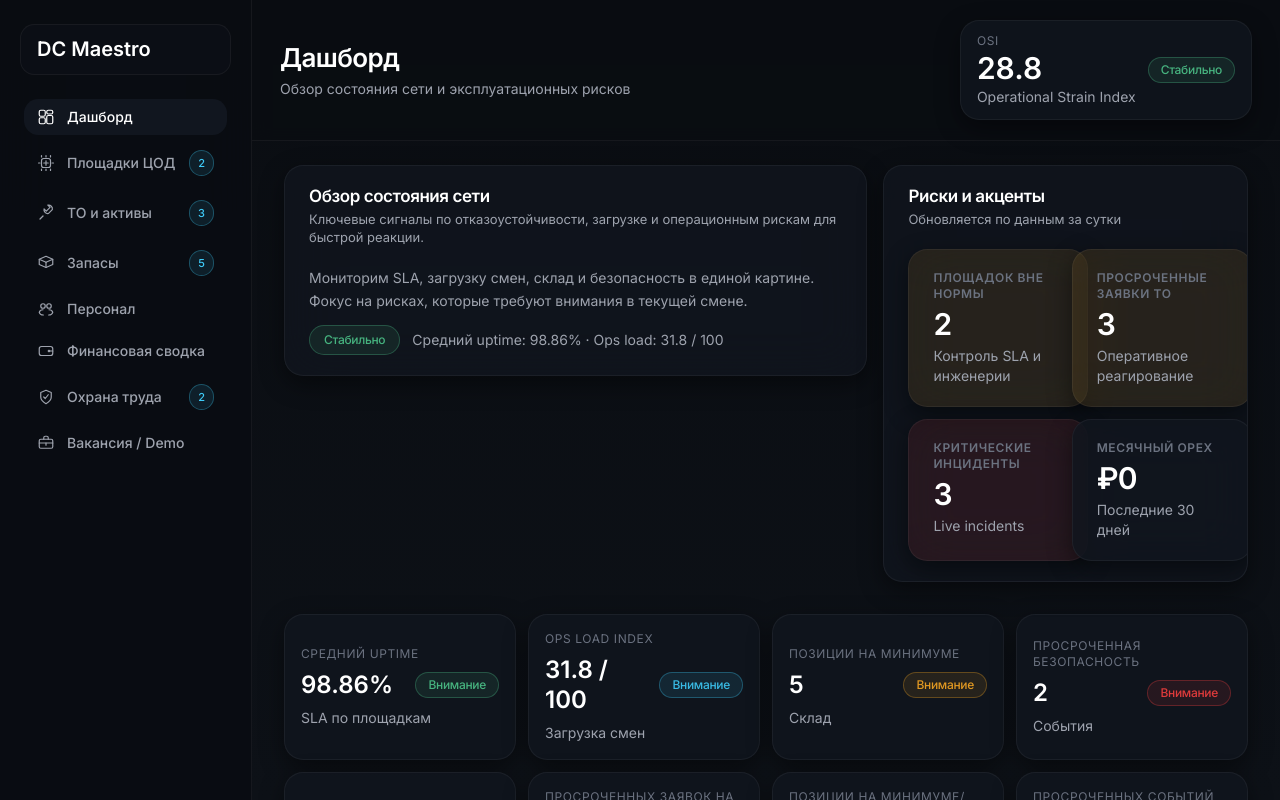
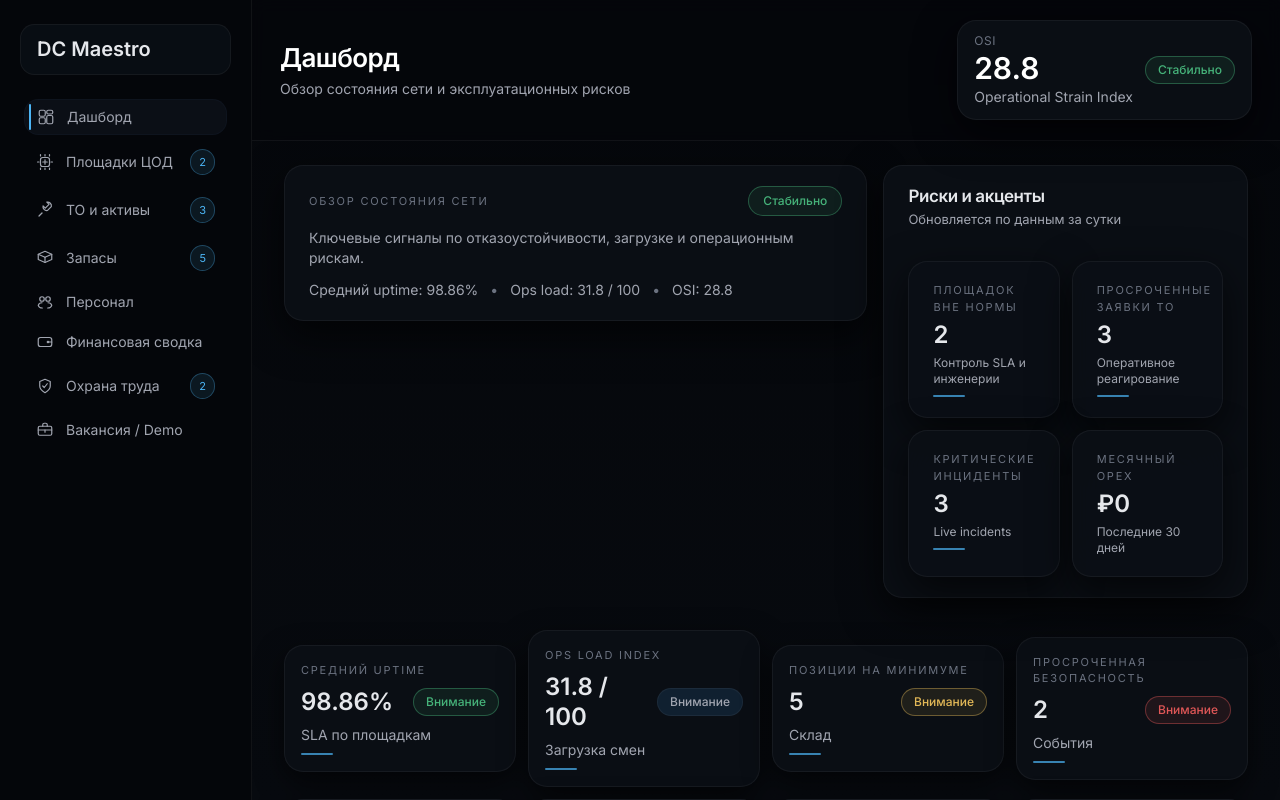
Before and after one commit to QuantumKeyUYU/dc-maestro, a React (Vite) app: page / in a window 1280 px wide. Built offline with nearby package versions, Linux system fonts and the light colour scheme.

Commit message:
Refine luxe hi-tech UI styling

```diff
--- a/src/app/App.tsx
+++ b/src/app/App.tsx
@@ -143,20 +143,20 @@ export default function App() {
   const osiToneDisplay = hasOsiData ? osiTone : 'neutral';
 
   return (
-    <div className="min-h-screen bg-base-950 bg-gradient-to-b from-base-950 to-base-900 text-text-primary relative">
+    <div className="min-h-screen bg-gradient-to-b from-surface-base to-surface-soft text-text-primary relative">
       <div className="flex h-screen overflow-hidden relative">
-        <aside className="w-[260px] lg:w-[252px] md:w-[240px] sm:w-[220px] bg-base-950/95 border-r border-white/5 px-6 py-6 flex flex-col gap-6 backdrop-blur-xl">
+        <aside className="w-[260px] lg:w-[252px] md:w-[240px] sm:w-[220px] bg-surface-base/95 border-r border-white/5 px-6 py-6 flex flex-col gap-6 backdrop-blur-xl">
           <NavLink
             to="/"
             className={({ isActive }) =>
               clsx(
-                'block -mx-1 px-4 py-3 rounded-xl transition text-left space-y-1 border border-white/5 bg-base-900/70',
-                'hover:bg-base-900 text-white',
-                isActive && 'bg-base-850 text-white border border-base-800'
+                'block -mx-1 px-4 py-3 rounded-xl transition text-left space-y-1 border border-white/5 bg-surface-card/80',
+                'hover:bg-surface-card/90 text-text-primary',
+                isActive && 'bg-surface-card text-text-primary border border-surface-raised/80'
               )
             }
           >
-            <div className="text-xl font-semibold text-white leading-tight">{strings.headers.appTitle}</div>
+            <div className="text-xl font-semibold text-text-primary leading-tight">{strings.headers.appTitle}</div>
           </NavLink>
           <nav className="flex flex-col gap-1.5 text-[15px]">
             {navItems.map((item) => {
@@ -168,10 +168,10 @@ export default function App() {
                   title={item.badge?.tooltip ?? item.label}
                   className={({ isActive }) =>
                     clsx(
-                      'relative flex items-center gap-3 px-3 py-2 rounded-xl font-medium text-sm text-text-secondary transition-colors border border-transparent',
+                      'flex items-center gap-3 rounded-xl px-3 py-2 text-sm text-text-secondary transition-colors',
                       isActive
-                        ? 'bg-base-850 text-white border-base-800'
-                        : 'hover:bg-base-900 hover:text-white'
+                        ? 'bg-surface-card text-text-primary border border-surface-raised/80 relative before:absolute before:left-1 before:top-1 before:bottom-1 before:w-[2px] before:rounded-full before:bg-accent-primary'
+                        : 'hover:bg-surface-soft/70'
                     )
                   }
                 >
@@ -180,7 +180,7 @@ export default function App() {
                       <Icon className="w-[18px] h-[18px] text-current" />
                       <span className="flex-1 min-w-0 text-left leading-tight text-current relative truncate">{item.label}</span>
                       {item.badge ? (
-                        <span className="ml-auto inline-flex items-center justify-center rounded-full bg-accent-azure/10 text-accent-azure text-[11px] px-2 py-[2px] border border-accent-azure/30">
+                        <span className="ml-auto inline-flex items-center justify-center rounded-full bg-accent-primary/10 text-accent-primary text-[11px] px-2 py-[2px] border border-accent-primary/30">
                           {item.badge.value}
                         </span>
                       ) : null}
@@ -193,7 +193,7 @@ export default function App() {
         </aside>
 
         <main className="flex-1 overflow-y-auto scrollbar-thin relative z-0">
-          <header className="sticky top-0 z-10 bg-base-950/85 backdrop-blur border-b border-white/5 px-7 py-5 flex flex-col gap-3 lg:flex-row lg:items-center lg:justify-between">
+          <header className="sticky top-0 z-10 bg-surface-base/85 backdrop-blur border-b border-white/5 px-7 py-5 flex flex-col gap-3 lg:flex-row lg:items-center lg:justify-between">
             <SectionHeader
               as="h1"
               label={currentPage.label ?? undefined}
@@ -208,13 +208,17 @@ export default function App() {
               className="self-start w-full lg:w-auto"
               resetKey={pathname}
             >
-              <div className="flex items-center gap-3 rounded-2xl border border-white/5 bg-base-850/80 px-4 py-3 shadow-luxe-card">
+              <div className="flex items-center gap-3 rounded-2xl border border-white/5 bg-surface-card/95 px-4 py-3 shadow-[0_14px_40px_rgba(0,0,0,0.65)]">
                 <div className="space-y-1">
                   <div className="text-xs uppercase tracking-wider text-text-muted">OSI</div>
                   <div className="text-3xl font-semibold text-white leading-none">{osiValueDisplay}</div>
                   <div className="text-sm text-text-secondary">Operational Strain Index</div>
                 </div>
-                <StatusPill label={osiStateDisplay} tone={osiToneDisplay} size="sm" />
+                <StatusPill
+                  label={osiStateDisplay}
+                  variant={osiToneDisplay === 'danger' ? 'danger' : osiToneDisplay === 'warning' ? 'warn' : 'ok'}
+                  size="sm"
+                />
               </div>
             </InfoTooltip>
           </header>
--- a/src/index.css
+++ b/src/index.css
@@ -8,20 +8,20 @@
   }
 
   body {
-    @apply bg-base-950 bg-gradient-to-b from-base-950 to-base-900 text-text-primary antialiased;
+    @apply bg-surface-base text-text-primary antialiased;
     font-family: 'Inter', system-ui, -apple-system, BlinkMacSystemFont, 'Segoe UI', sans-serif;
   }
 
-  h1, h2, h3 {
-    @apply text-white tracking-tight;
-  }
-
   h1 {
-    @apply text-2xl font-semibold;
+    @apply text-2xl font-semibold tracking-tight text-text-primary;
   }
 
   h2 {
-    @apply text-xl font-medium;
+    @apply text-xl font-semibold tracking-tight text-text-primary;
+  }
+
+  h3 {
+    @apply text-lg font-medium tracking-tight text-text-primary;
   }
 
   .subtitle {
--- a/src/modules/dashboard/DashboardPage.tsx
+++ b/src/modules/dashboard/DashboardPage.tsx
@@ -61,8 +61,11 @@ export function DashboardPage() {
         ? 'Сеть в целом: Предупреждение'
         : 'Сеть в целом: Критично';
 
+  const networkVariant = networkTone === 'success' ? 'ok' : networkTone === 'warning' ? 'warn' : 'danger';
+
   const osiTone = osi.category === 'critical' ? 'danger' : osi.category === 'watch' ? 'warning' : 'success';
   const osiState = osi.category === 'critical' ? 'Критично' : osi.category === 'watch' ? 'Повышенная нагрузка' : 'Стабильно';
+  const osiVariant = osiTone === 'success' ? 'ok' : osiTone === 'warning' ? 'warn' : 'danger';
 
   const problemSites = sites.filter((site) => site.status !== 'healthy').length;
 
@@ -242,23 +245,28 @@ export function DashboardPage() {
   return (
     <div className="space-y-8">
       <div className="grid gap-4 xl:grid-cols-[1.6fr,1fr] items-start">
-        <Card title="Обзор состояния сети" subtitle="Ключевые сигналы по отказоустойчивости, загрузке и операционным рискам для быстрой реакции.">
-          <div className="space-y-3 text-text-secondary">
-            <p className="text-sm leading-relaxed">
-              Мониторим SLA, загрузку смен, склад и безопасность в единой картине. Фокус на рисках, которые требуют внимания в текущей смене.
+        <Card className="flex flex-col gap-3">
+          <div className="flex items-center justify-between">
+            <div className="text-[11px] uppercase tracking-[0.16em] text-text-muted">Обзор состояния сети</div>
+            <StatusPill variant={networkVariant} label={networkStatusText.replace('Сеть в целом: ', '')} />
+          </div>
+          <p className="text-sm text-text-secondary max-w-2xl">
+            Ключевые сигналы по отказоустойчивости, загрузке и операционным рискам.
           </p>
-            <div className="flex flex-wrap items-center gap-3">
-              <StatusPill label={networkStatusText.replace('Сеть в целом: ', '')} tone={networkTone} />
-              <span className="text-sm text-text-secondary">Средний uptime: {networkUptime.toFixed(2)}% · Ops load: {avgOpsLoad.toFixed(1)} / 100</span>
-            </div>
+          <div className="flex flex-wrap items-center gap-3 text-text-secondary">
+            <span>Средний uptime: {networkUptime.toFixed(2)}%</span>
+            <span className="text-text-muted">•</span>
+            <span>Ops load: {avgOpsLoad.toFixed(1)} / 100</span>
+            <span className="text-text-muted">•</span>
+            <span>OSI: {osi.value.toFixed(1)}</span>
           </div>
         </Card>
-        <Card title="Риски и акценты" subtitle="Обновляется по данным за сутки">
+        <Card className="flex flex-col gap-3" title="Риски и акценты" subtitle="Обновляется по данным за сутки">
           <div className="grid grid-cols-1 sm:grid-cols-2 gap-3">
-            <KpiBadge label="Площадок вне нормы" value={problemSites} helperText="Контроль SLA и инженерии" tone={problemSites === 0 ? 'neutral' : 'warning'} />
-            <KpiBadge label="Просроченные заявки ТО" value={overdueWorkOrders} helperText="Оперативное реагирование" tone={overdueWorkOrders === 0 ? 'neutral' : 'warning'} />
+            <KpiBadge label="Площадок вне нормы" value={problemSites} helperText="Контроль SLA и инженерии" tone={problemSites === 0 ? 'neutral' : 'warn'} />
+            <KpiBadge label="Просроченные заявки ТО" value={overdueWorkOrders} helperText="Оперативное реагирование" tone={overdueWorkOrders === 0 ? 'neutral' : 'warn'} />
             <KpiBadge label="Критические инциденты" value={incidents.filter((i) => i.severity === 'critical' && !i.resolvedAt).length} helperText="Live incidents" tone={incidents.some((i) => i.severity === 'critical' && !i.resolvedAt) ? 'danger' : 'neutral'} />
-            <KpiBadge label="Месячный OPEX" value={`₽${monthlyOpex.toLocaleString('ru-RU')}`} helperText="Последние 30 дней" tone="info" />
+            <KpiBadge label="Месячный OPEX" value={`₽${monthlyOpex.toLocaleString('ru-RU')}`} helperText="Последние 30 дней" />
           </div>
         </Card>
       </div>
@@ -269,18 +277,35 @@ export function DashboardPage() {
             key={`${metric.label}-${idx}`}
             type="button"
             onClick={metric.onClick}
+            className={clsx('text-left focus:outline-none', metric.onClick && 'group')}
+          >
+            <div
               className={clsx(
-              'text-left focus:outline-none focus-visible:ring-1 focus-visible:ring-accent-azure/45 rounded-2xl border border-white/5 bg-base-850/80 px-4 py-4 shadow-luxe-card transition',
-              metric.onClick ? 'hover:-translate-y-[2px]' : ''
+                'rounded-2xl border border-white/5 bg-surface-card/95 px-4 py-4 shadow-[0_10px_28px_rgba(0,0,0,0.6)] transition-transform',
+                metric.onClick && 'group-hover:-translate-y-[1px]'
               )}
             >
               <div className="space-y-2">
-              <div className="text-xs uppercase tracking-wider text-text-muted">{metric.label}</div>
+                <div className="text-[11px] uppercase tracking-[0.16em] text-text-muted">{metric.label}</div>
                 <div className="flex items-center justify-between gap-2">
-                <div className="text-2xl font-semibold text-white leading-tight">{metric.value}</div>
-                <StatusPill label={metric.value === 0 ? 'Норма' : 'Внимание'} tone={metric.tone ?? 'neutral'} size="sm" />
+                  <div className="text-2xl font-semibold text-text-primary leading-tight">{metric.value}</div>
+                  <StatusPill
+                    label={metric.value === 0 ? 'Норма' : 'Внимание'}
+                    variant={
+                      metric.tone === 'danger'
+                        ? 'danger'
+                        : metric.tone === 'warning'
+                          ? 'warn'
+                          : metric.tone === 'success'
+                            ? 'ok'
+                            : 'neutral'
+                    }
+                    size="sm"
+                  />
                 </div>
                 {metric.helperText ? <div className="text-sm text-text-secondary">{metric.helperText}</div> : null}
+                <div className="mt-2 h-[2px] w-8 rounded-full bg-accent-primary/70" />
+              </div>
             </div>
           </button>
         ))}
@@ -320,12 +345,27 @@ export function DashboardPage() {
               {filteredAlerts.map((alert) => {
                 const tone = alert.priority.includes('Крит') ? 'danger' : alert.priority.includes('Проср') ? 'warning' : 'warning';
                 return (
-                  <TableRow key={`${alert.type}-${alert.id}`} row={alert}>
+                  <TableRow
+                    key={`${alert.type}-${alert.id}`}
+                    row={alert}
+                    className={clsx(
+                      'border-b border-white/5',
+                      tone === 'danger'
+                        ? 'border-l-2 border-l-status-danger/80'
+                        : tone === 'warning'
+                          ? 'border-l-2 border-l-status-warn/80'
+                          : undefined
+                    )}
+                  >
                     <td className="pr-4 font-medium text-white">{alert.type}</td>
                     <td className="pr-4 text-text-primary">{alert.description}</td>
                     <td className="pr-4 text-center text-text-secondary">{alert.siteId}</td>
                     <td className="pr-4">
-                      <StatusPill label={alert.priority} tone={tone} size="sm" />
+                      <StatusPill
+                        label={alert.priority}
+                        variant={tone === 'danger' ? 'danger' : tone === 'warning' ? 'warn' : 'neutral'}
+                        size="sm"
+                      />
                     </td>
                     <td className="pr-2 text-right">
                       <CtaButton
@@ -355,7 +395,7 @@ export function DashboardPage() {
 
       <div className="grid gap-7 xl:grid-cols-[2fr,1fr] items-start">
         <Card className="xl:col-span-1" title="Состояние сети" subtitle="Uptime по площадкам">
-          <div className="h-80 bg-base-850/80 rounded-2xl border border-white/5 p-2">
+          <div className="h-80 bg-surface-soft/80 rounded-2xl border border-white/5 p-2">
             <ResponsiveContainer width="100%" height="100%">
               <BarChart data={chartData} barCategoryGap={18}>
                 <CartesianGrid strokeDasharray="3 3" stroke="rgba(230,231,235,0.08)" vertical={false} />
@@ -371,7 +411,7 @@ export function DashboardPage() {
                   }}
                   cursor={{ fill: 'rgba(22,27,35,0.4)' }}
                 />
-                <Bar dataKey="uptime" fill="#3ECBF8" stroke="#3ECBF8" strokeWidth={2} radius={[8, 8, 4, 4]} />
+                <Bar dataKey="uptime" fill="#4CB5F5" stroke="#4CB5F5" strokeWidth={2} radius={[8, 8, 4, 4]} />
               </BarChart>
             </ResponsiveContainer>
           </div>
@@ -409,7 +449,7 @@ export function DashboardPage() {
         <Card title="Быстрый переход по ролям" subtitle="Навигация по ключевым потокам">
           <div className="grid grid-cols-1 gap-3">
             {roleShortcuts.map((role) => (
-              <div key={role.title} className="flex items-center justify-between rounded-2xl border border-white/5 bg-base-850/80 px-4 py-3">
+              <div key={role.title} className="flex items-center justify-between rounded-2xl border border-white/5 bg-surface-card/90 px-4 py-3">
                 <div className="space-y-1">
                   <div className="text-sm font-semibold text-white">{role.title}</div>
                   <p className="text-xs text-text-secondary">{role.metric}</p>
@@ -425,15 +465,15 @@ export function DashboardPage() {
         <Card title="Площадки" subtitle="Uptime, reliability и capacity">
           <div className="flex flex-col gap-4">
             {withScores.slice(0, 3).map((site) => (
-              <div key={site.id} className="flex items-center justify-between rounded-2xl border border-white/5 bg-base-850/70 px-4 py-3">
+              <div key={site.id} className="flex items-center justify-between rounded-2xl border border-white/5 bg-surface-card/90 px-4 py-3">
                 <div className="space-y-1">
                   <div className="text-sm font-semibold text-white">{site.name}</div>
                   <div className="text-xs text-text-secondary">{site.region}</div>
                 </div>
                 <div className="flex items-center gap-2">
-                  <StatusPill label={`Uptime ${site.uptime.toFixed(1)}%`} tone="info" size="sm" />
-                  <StatusPill label={`Reliab. ${site.reliability.toFixed(1)}`} tone="success" size="sm" />
-                  <StatusPill label={`Cap ${site.capacity.toFixed(1)}%`} tone="warning" size="sm" />
+                  <StatusPill label={`Uptime ${site.uptime.toFixed(1)}%`} variant="ok" size="sm" />
+                  <StatusPill label={`Reliab. ${site.reliability.toFixed(1)}`} variant="ok" size="sm" />
+                  <StatusPill label={`Cap ${site.capacity.toFixed(1)}%`} variant="warn" size="sm" />
                 </div>
               </div>
             ))}
--- a/src/shared/components/Card.tsx
+++ b/src/shared/components/Card.tsx
@@ -7,14 +7,16 @@ export function Card({ children, className, title, subtitle, interactive = false
   return (
     <div
       className={clsx(
-        'group relative overflow-hidden rounded-2xl border border-white/5 bg-base-850/80 shadow-[0_8px_24px_rgba(0,0,0,0.45)] backdrop-blur-xl transition duration-150 px-6 py-5',
-        interactive && 'hover:-translate-y-[2px] hover:shadow-[0_10px_28px_rgba(0,0,0,0.55)] cursor-pointer',
+        'bg-surface-card/95 border border-white/5 rounded-2xl',
+        'shadow-[0_14px_40px_rgba(0,0,0,0.65)] backdrop-blur-xl',
+        'transition-transform duration-150 px-6 py-5',
+        interactive && 'hover:-translate-y-[1px] cursor-pointer',
         className
       )}
     >
       {(title || subtitle) && (
         <div className="mb-5 space-y-1">
-          {title && <div className="text-[17px] font-semibold text-white tracking-tight leading-tight">{title}</div>}
+          {title && <div className="text-[17px] font-semibold text-text-primary tracking-tight leading-tight">{title}</div>}
           {subtitle && <div className="text-[13px] text-text-secondary leading-snug">{subtitle}</div>}
         </div>
       )}
--- a/src/shared/components/KpiBadge.tsx
+++ b/src/shared/components/KpiBadge.tsx
@@ -4,39 +4,35 @@ import { Card } from './Card';
 interface KpiBadgeProps {
   label: string;
   value: string | number;
-  tone?: 'neutral' | 'success' | 'warning' | 'danger' | 'info';
   helperText?: string;
+  tone?: 'neutral' | 'ok' | 'warn' | 'danger' | 'success' | 'warning' | 'info';
 }
 
-const toneSurface: Record<NonNullable<KpiBadgeProps['tone']>, string> = {
-  neutral: 'border-white/5 bg-base-850/80',
-  success: 'border-status-ok/30 bg-status-ok/10',
-  warning: 'border-status-warn/30 bg-status-warn/10',
-  danger: 'border-status-danger/30 bg-status-danger/10',
-  info: 'border-accent-azure/30 bg-accent-azure/10'
-};
+export function KpiBadge({ label, value, helperText, tone = 'neutral' }: KpiBadgeProps) {
+  const accentTone =
+    tone === 'danger'
+      ? 'danger'
+      : tone === 'warn' || tone === 'warning'
+        ? 'warn'
+        : tone === 'success' || tone === 'info'
+          ? 'ok'
+          : 'neutral';
 
-const toneValue: Record<NonNullable<KpiBadgeProps['tone']>, string> = {
-  neutral: 'text-white',
-  success: 'text-status-ok',
-  warning: 'text-status-warn',
-  danger: 'text-status-danger',
-  info: 'text-accent-azure'
-};
-
-export function KpiBadge({ label, value, tone = 'neutral', helperText }: KpiBadgeProps) {
   return (
     <Card
       className={clsx(
-        'inline-flex min-w-[180px] flex-col gap-2 px-5 py-4 transition-all hover:-translate-y-[2px] hover:shadow-[0_10px_28px_rgba(0,0,0,0.55)]',
-        toneSurface[tone]
+        'flex flex-col gap-1 rounded-2xl border border-white/5 bg-surface-card/95',
+        'px-4 py-3 shadow-[0_10px_28px_rgba(0,0,0,0.6)]'
       )}
     >
-      <div className="flex flex-col gap-1 leading-tight">
-        <span className="text-xs font-semibold uppercase tracking-wider text-text-muted">{label}</span>
-        <span className={clsx('text-3xl font-semibold tracking-tight text-white', toneValue[tone])}>{value}</span>
-        {helperText ? <span className="text-sm text-text-secondary">{helperText}</span> : null}
-      </div>
+      <div className="text-[11px] uppercase tracking-[0.16em] text-text-muted">{label}</div>
+      <div className="text-2xl font-semibold text-text-primary">{value}</div>
+      {helperText && <div className="text-xs text-text-secondary">{helperText}</div>}
+      {accentTone !== 'neutral' && (
+        <div className="flex items-center gap-2 pt-1">
+          <div className="h-[2px] w-8 rounded-full bg-accent-primary/70" />
+        </div>
+      )}
     </Card>
   );
 }
--- a/src/shared/components/StatusPill.tsx
+++ b/src/shared/components/StatusPill.tsx
@@ -2,29 +2,34 @@ import clsx from 'clsx';
 
 interface StatusPillProps {
   label: string;
+  variant?: 'neutral' | 'ok' | 'warn' | 'danger';
   tone?: 'neutral' | 'success' | 'warning' | 'danger' | 'info';
   size?: 'md' | 'sm';
 }
 
-export function StatusPill({ label, tone = 'neutral', size = 'md' }: StatusPillProps) {
-  const toneClass = {
-    neutral: 'bg-white/5 text-text-primary border-white/15',
-    success: 'bg-status-ok/10 text-status-ok border-status-ok/30',
-    warning: 'bg-status-warn/10 text-status-warn border-status-warn/30',
-    danger: 'bg-status-danger/10 text-status-danger border-status-danger/30',
-    info: 'bg-accent-azure/10 text-accent-azure border-accent-azure/30'
-  }[tone];
+export function StatusPill({ label, tone = 'neutral', variant, size = 'md' }: StatusPillProps) {
+  const resolvedVariant = variant ??
+    {
+      success: 'ok',
+      warning: 'warn',
+      danger: 'danger',
+      info: 'warn',
+      neutral: 'neutral'
+    }[tone];
 
-  const sizeClass = size === 'sm' ? 'px-3 py-1 text-xs' : 'px-3.5 py-1.5 text-[13px]';
+  const base = 'inline-flex items-center rounded-full px-3 py-1 text-xs font-medium border';
+
+  const variants = {
+    ok: 'bg-status-ok/10 text-status-ok border-status-ok/40',
+    warn: 'bg-status-warn/10 text-status-warn border-status-warn/40',
+    danger: 'bg-status-danger/10 text-status-danger border-status-danger/40',
+    neutral: 'bg-accent-soft text-text-secondary border-white/5'
+  } as const;
+
+  const sizeClass = size === 'sm' ? 'px-2.5 py-[5px] text-[11px]' : 'px-3.5 py-1.5 text-[13px]';
 
   return (
-    <span
-      className={clsx(
-        'inline-flex items-center rounded-full border text-xs font-medium tracking-tight transition bg-opacity-10 text-opacity-90 border-opacity-30',
-        sizeClass,
-        toneClass
-      )}
-    >
+    <span className={clsx(base, variants[resolvedVariant], sizeClass)}>
       {label}
     </span>
   );
--- a/tailwind.config.cjs
+++ b/tailwind.config.cjs
@@ -5,25 +5,33 @@ module.exports = {
   theme: {
     extend: {
       colors: {
-        base: {
-          950: '#0A0D12',
-          900: '#0D1117',
-          850: '#11161F',
-          800: '#161B23'
+        surface: {
+          base: '#05070B',
+          soft: '#070A0F',
+          card: '#0B0F16',
+          raised: '#101621'
         },
         text: {
-          primary: '#E6E7EB',
-          secondary: '#9EA3AE',
+          primary: '#E5E7EB',
+          secondary: '#A1A5B0',
           muted: '#6B7280'
         },
         accent: {
-          azure: '#3ECBF8',
-          violet: '#7D8CFF'
+          primary: '#4CB5F5',
+          soft: '#102030',
+          violet: '#8B9BFF',
+          azure: '#4CB5F5'
         },
         status: {
-          ok: '#4CC38A',
-          warn: '#F5A524',
-          danger: '#F33F3F'
+          ok: '#46B37A',
+          warn: '#E2B857',
+          danger: '#E05757'
+        },
+        base: {
+          950: '#05070B',
+          900: '#070A0F',
+          850: '#0B0F16',
+          800: '#101621'
         }
       },
       borderRadius: {
```
Also changed, not shown: src/modules/finance/FinancePage.tsx (+19 -15 lines), src/shared/components/Table.tsx (+4 -4 lines), 1 other file (tests, documents, lock files or other folders). Lines whose indentation alone changed are shown as unchanged.
